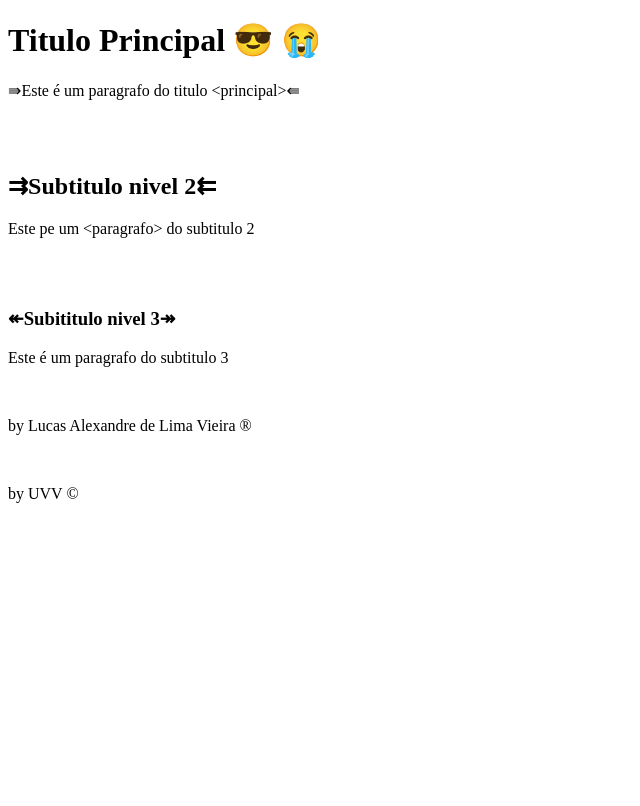
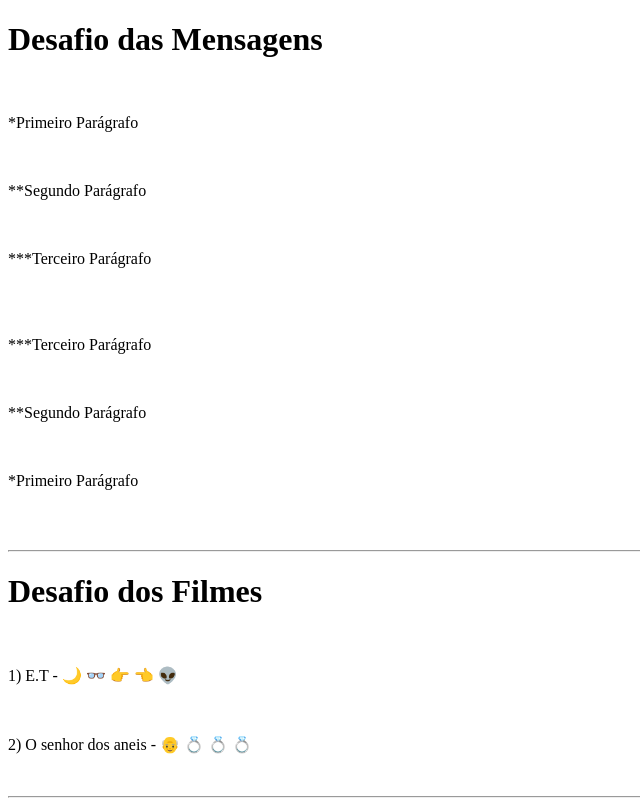
Before and after one commit to Luck-Boy-1001/CC1N-CSW-2024-2, a plain HTML site: page index.html in a window 1280 px wide. Shown: the whole page, without its empty margins (0-640 px from the left). Drawn offline with Linux system fonts and the light colour scheme.

Commit message:
Aula 07
Página Web com ícone

```diff
--- a/index.html
+++ b/index.html
@@ -1,30 +1,36 @@
 <!DOCTYPE html>
-<html lang="pt-br">
+<html lang="en">
 <head>
     <meta charset="UTF-8">
     <meta http-equiv="X-UA-Compatible" content="IE=edge">
     <meta name="viewport" content="width=device-width, initial-scale=1.0">
-    <title>Aula - 06</title>
+    <link rel="shortcut icon" href="favicon.ico" type="image/x-icon">
+    <title>Document</title>
 </head>
 <body>
-
-    <h1> Titulo Principal &#x1F60E; &#x1F62D;</h1>
-    <p> &rAarr;Este é um paragrafo do titulo &lt;principal&gt;&lAarr;</p>
-
+    <h1>Desafio das Mensagens</h1>
 <br>
-<br>
-<h2> &rrarr;Subtitulo nivel 2&llarr;</h2>
-<p> Este pe um &lt;paragrafo&gt; do subtitulo 2</p>
-<br>
-<br>
-<h3> &Larr;Subititulo nivel 3&Rarr;</h3>
-<p> Este é um paragrafo do subtitulo 3</p>
-<br>
-
-<p> by Lucas Alexandre de Lima Vieira &REG;</p>
-<br>
-
-<p> by UVV &copy;</p>
-</nr>
+<p>*Primeiro Parágrafo</p>
+    <br>
+    <p>**Segundo Parágrafo</p>
+    <br>
+    <p>***Terceiro Parágrafo</p>
+    <br>
+    <br>
+    <p>***Terceiro Parágrafo</p>
+    <br>
+    <p>**Segundo Parágrafo</p>
+    <br>
+    <p>*Primeiro Parágrafo</p>
+    <br>
+    <br>
+    <hr>
+    <h1>Desafio dos Filmes</h1>
+    <br>
+    <p>1) E.T - &#x1F319 &#x1f453 &#x1F449 &#x1F448 &#x1F47D</p>
+    <br>
+    <p>2) O senhor dos aneis - &#x1F474 &#128141 &#128141 &#128141 </p>
+    <br>
+    <hr>
 </body>
 </html>
```
